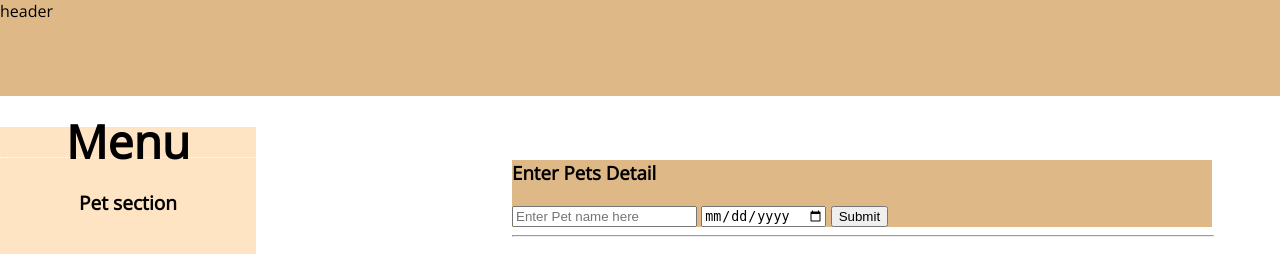
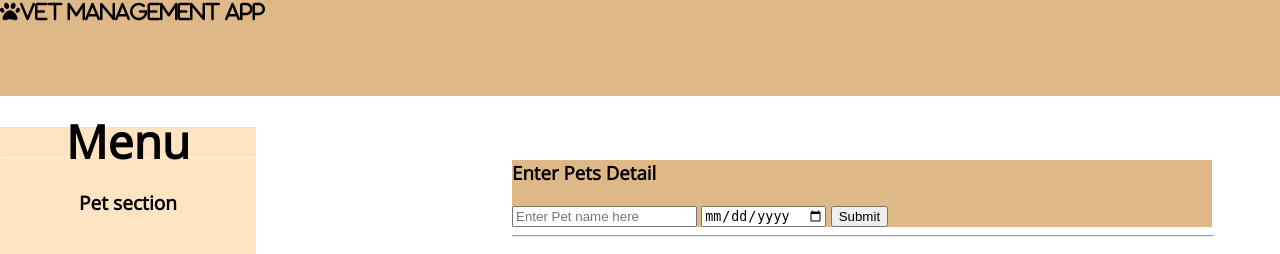
Before and after one commit to rock-007/Vet-management-app, a Flask app: page /appointments in a window 1280 px wide. Shown: the top 254 px of the page. Run offline with Flask 2, Linux system fonts and the light colour scheme; data that the repository does not hold is empty; some libraries are stand-ins or nearby versions.

Commit message:
fixed a bug in Appointment route

```diff
--- a/controllers/appointments.py
+++ b/controllers/appointments.py
@@ -13,32 +13,19 @@ import pdb
 appointment_blueprint = Blueprint("appointments", __name__)
 
 
-
-
-# @appointment_blueprint.route("/appointments", methods=["GET"])
-# def appointment_form():
-#     result = []
-#     return render_template('/appointments/index.html', result= result)
-
-
 @appointment_blueprint.route("/appointments", methods=["GET"])
 def book_appointment_form():
-    #verify_customer\pet_details
-    # result = []
-    # customer_id = customer_repository.search_id(request.form['customer_first_name'],request.form['customer_last_name'])
-    # pet = pet_repository.search(request.form['pet_name'], customer_id)
+
 
     vets = vet_repository.select_vets()
     day_time_form = Availability()
     day_time_form.set_day_time()
     day_time_form_keys = day_time_form.day_time.keys()
     vets_availabilty = vet_repository.available_appointments(vets)
-    # result.append(pet)
-    # result.append(vets)
-    #result.append(vets_availabilty)
+
 
     all_appointments = appointment_repository.all_appointments()
-    #pdb.set_trace()
+
     return render_template('/appointments/index.html', vets_availabilty=vets_availabilty, day_time_form_keys= day_time_form_keys, all_appointments= all_appointments )
 
 @appointment_blueprint.route("/appointments", methods=["POST"])
@@ -47,8 +34,9 @@ def book_appointment():
     slot_selected = request.form['slot_selected']
     pet_name = request.form['pet_name']
     pet_date_of_birth = request.form['pet_date_of_birth']
+    vet_id= request.form['vet_id']
 
     #book appointment
-    result1 = appointment_repository.book_appoitment(date_selected, slot_selected, pet_name, pet_date_of_birth)
-
-    return render_template ('/index.html')
+    result1 = appointment_repository.book_appoitment(date_selected, slot_selected, pet_name, pet_date_of_birth, vet_id)
+    pdb.set_trace()
+    return redirect(url_for('appointments.book_appointment_form'))
--- a/models/availability.py
+++ b/models/availability.py
@@ -11,7 +11,7 @@ class Availability:
         todays_date = datetime.now().date()
 
         for delta in range(0,4):
-            day_time[todays_date+timedelta(days=delta)] = [time(9,0), time(10,0), time(11,0), time(14,00), time(15,00), time(16,00)]
+            day_time[todays_date+timedelta(days=delta)] = [time(9,0), time(10,0), time(11,0), time(14,00), time(15,00)]
         return day_time
 
 
--- a/repositories/appointment_repository.py
+++ b/repositories/appointment_repository.py
@@ -2,12 +2,12 @@ from db.run_sql import run_sql
 import repositories.pet_repository as pet_repository
 
 import pdb
-def book_appoitment(date_selected, slot_selected, pet_name, pet_date_of_birth):
+def book_appoitment(date_selected, slot_selected, pet_name, pet_date_of_birth, vet_id):
     #find pet id with pet name and date of birth
     pet = pet_repository.search_pet_by_name_date_of_birth(pet_name, pet_date_of_birth)
 
     sql ="INSERT INTO appointments(date, time, vet_id, pets_id) values(%s, %s, %s, %s) RETURNING id"
-    values= [date_selected, slot_selected, 2, pet['id']]
+    values= [date_selected, slot_selected, vet_id, pet['id']]
     result = run_sql(sql,values)
     return result
 
--- a/templates/appointments/index.html
+++ b/templates/appointments/index.html
@@ -2,7 +2,7 @@
 
 {% block content %}
 
-<header id="h1">header</header>
+<header id="h1" ><div class="fa  fa-lg"><i class="fa fa-paw" aria-hidden="true"></i>Vet Management App</div> </header>
 
 <div class="wrapper">
     <div class="sidenav">
@@ -32,18 +32,12 @@
     <div class="main-content">
 
 
-
-
-
-
-
-
-
         <div>
 
             <form action="/appointments" method="post" class="availability">
                 {% for each_vet in vets_availabilty %}
                 <h3> Dr. {{each_vet.first_name}} Availability</h3>
+                <input type="hidden" name="vet_id" id="vet_id" value={{each_vet.id}}>
                 {% for each_day in day_time_form_keys %}
 
                 <ul>
@@ -76,12 +70,7 @@
                 <label for="">
                     <input type="date" id="pet_date_of_birth" name="pet_date_of_birth" >
                 </label>
-                <!-- <label for="customer_first_name">
-                    <input type="text" name="customer_first_name" placeholder="customer_first_name">
-                </label>
-                <label for="customer_last_name">
-                    <input type="text" name="customer_last_name" placeholder="customer_last_name">
-                </label> -->
+
                 <input type="submit">
 
             </form>
--- a/templates/index.html
+++ b/templates/index.html
@@ -1,7 +1,7 @@
 {% extends "base.html"%}
 
 {% block content %}
-<header id="h1">header</header>
+<header id="h1" ><div class="fa  fa-lg"><i class="fa fa-paw" aria-hidden="true"></i>Vet Management App</div> </header>
 
 <div class="wrapper">
     <div class="sidenav">
--- a/templates/pets/index.html
+++ b/templates/pets/index.html
@@ -3,7 +3,7 @@
 {% extends "base.html"%}
 
 {% block content %}
-<header id="h1">header</header>
+<header id="h1" ><div class="fa  fa-lg"><i class="fa fa-paw" aria-hidden="true"></i>Vet Management App</div> </header>
 
 <div class="wrapper">
     <div class="sidenav">
--- a/templates/pets/new.html
+++ b/templates/pets/new.html
@@ -2,7 +2,7 @@
 
 {% block content %}
 
-<header id="h1">header</header>
+<header id="h1" ><div class="fa  fa-lg"><i class="fa fa-paw" aria-hidden="true"></i>Vet Management App</div> </header>
 
 <div class="wrapper">
     <div class="sidenav">
--- a/templates/pets/search.html
+++ b/templates/pets/search.html
@@ -2,7 +2,7 @@
 
 {% block content %}
 
-<header id="h1">header</header>
+<header id="h1" ><div class="fa  fa-lg"><i class="fa fa-paw" aria-hidden="true"></i>Vet Management App</div> </header>
 <div class="wrapper">
     <div class="sidenav">
 
--- a/templates/vets/new.html
+++ b/templates/vets/new.html
@@ -1,7 +1,7 @@
 {% extends "base.html"%}
 
 {% block content %}
-<header id="h1">header</header>
+<header id="h1" ><div class="fa  fa-lg"><i class="fa fa-paw" aria-hidden="true"></i>Vet Management App</div> </header>
 
 <div class="wrapper">
     <div class="sidenav">
```
